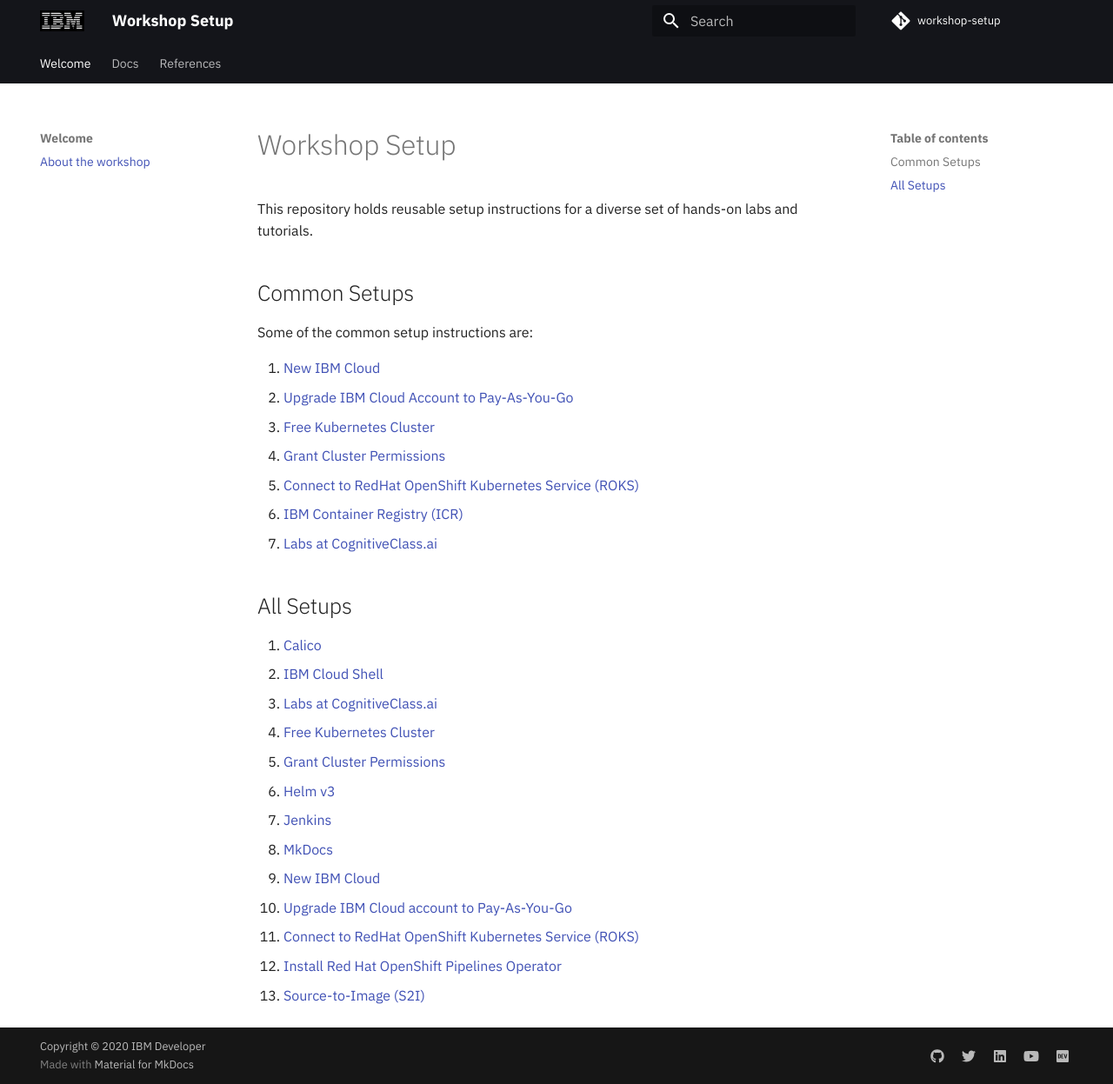
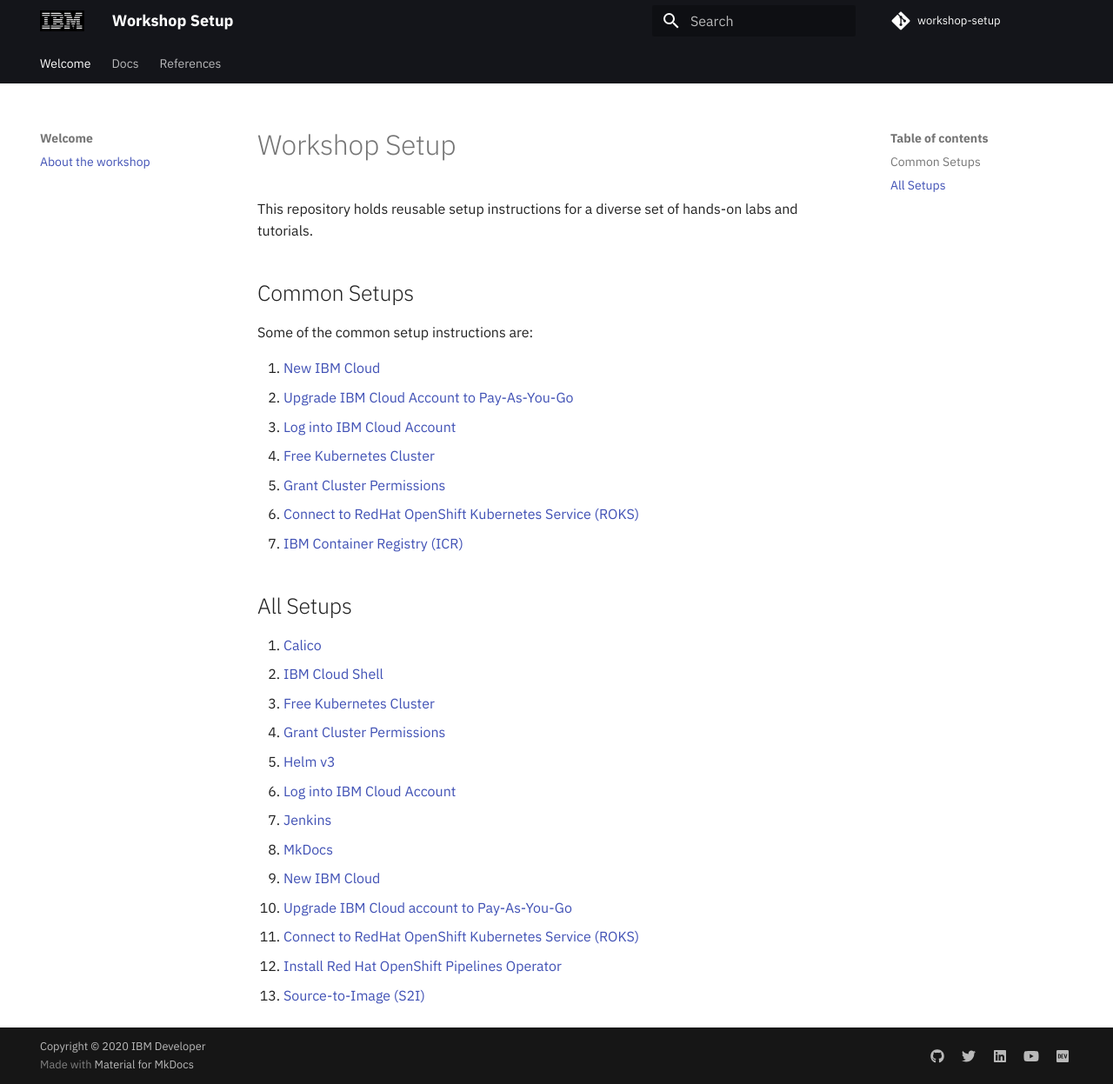
Before and after one commit to IBM/workshop-setup, an MkDocs documentation site: the page built from docs/README.md, in a window 1280 px wide and 1247 px high. Shown: the whole window at 87% size. Built offline with MkDocs 1.6.1 and Material for MkDocs 9.7.7, drawn with Linux system fonts in a browser that asks for light colours; comment, search, counter and statistics services are not loaded.

Commit message:
add ibmcloud login

```diff
--- a/docs/README.md
+++ b/docs/README.md
@@ -7,25 +7,25 @@ This repository holds reusable setup instructions for a diverse set of hands-on
 Some of the common setup instructions are:
 
 1. [New IBM Cloud](NEWACCOUNT.md)
-2. [Upgrade IBM Cloud Account to Pay-As-You-Go](PAYASYOUGO.md)
-3. [Free Kubernetes Cluster](FREEIKSCLUSTER.md)
-4. [Grant Cluster Permissions](GRANTCLUSTER.md)
-5. [Connect to RedHat OpenShift Kubernetes Service (ROKS)](ROKS.md)
-6. [IBM Container Registry (ICR)](ICR.md)
-7. [Labs at CognitiveClass.ai](COGNITIVECLASS.md)
+1. [Upgrade IBM Cloud Account to Pay-As-You-Go](PAYASYOUGO.md)
+1. [Log into IBM Cloud Account](IBMCLOUD.md)
+1. [Free Kubernetes Cluster](FREEIKSCLUSTER.md)
+1. [Grant Cluster Permissions](GRANTCLUSTER.md)
+1. [Connect to RedHat OpenShift Kubernetes Service (ROKS)](ROKS.md)
+1. [IBM Container Registry (ICR)](ICR.md)
 
 ## All Setups
 
 1. [Calico](CALICO.md)
-2. [IBM Cloud Shell](CLOUDSHELL.md)
-3. [Labs at CognitiveClass.ai](COGNITIVECLASS.md)
-4. [Free Kubernetes Cluster](FREEIKSCLUSTER.md)
-5. [Grant Cluster Permissions](GRANTCLUSTER.md)
-6. [Helm v3](HELM.md)
-7. [Jenkins](JENKINS.md)
-8. [MkDocs](MKDOCS.md)
-9. [New IBM Cloud](NEWACCOUNT.md)
-10. [Upgrade IBM Cloud account to Pay-As-You-Go](PAYASYOUGO.md)
-11. [Connect to RedHat OpenShift Kubernetes Service (ROKS)](ROKS.md)
-12. [Install Red Hat OpenShift Pipelines Operator](PIPELINES.md)
-13. [Source-to-Image (S2I)](S2I.md)
+1. [IBM Cloud Shell](CLOUDSHELL.md)
+1. [Free Kubernetes Cluster](FREEIKSCLUSTER.md)
+1. [Grant Cluster Permissions](GRANTCLUSTER.md)
+1. [Helm v3](HELM.md)
+1. [Log into IBM Cloud Account](IBMCLOUD.md)
+1. [Jenkins](JENKINS.md)
+1. [MkDocs](MKDOCS.md)
+1. [New IBM Cloud](NEWACCOUNT.md)
+1. [Upgrade IBM Cloud account to Pay-As-You-Go](PAYASYOUGO.md)
+1. [Connect to RedHat OpenShift Kubernetes Service (ROKS)](ROKS.md)
+1. [Install Red Hat OpenShift Pipelines Operator](PIPELINES.md)
+1. [Source-to-Image (S2I)](S2I.md)
```
Also changed, not shown: docs/COGNITIVECLASS.md (+2 -0 lines), docs/IBMCLOUD.md (added, +18 -0 lines), docs/images/account/ibmcloud-account-password.png (added), docs/images/account/ibmcloud-dashboard.png (added).
